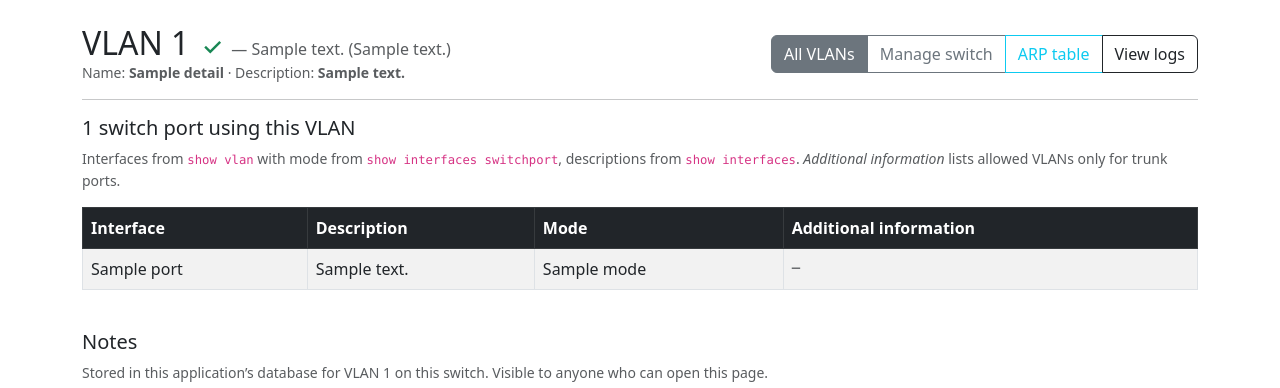
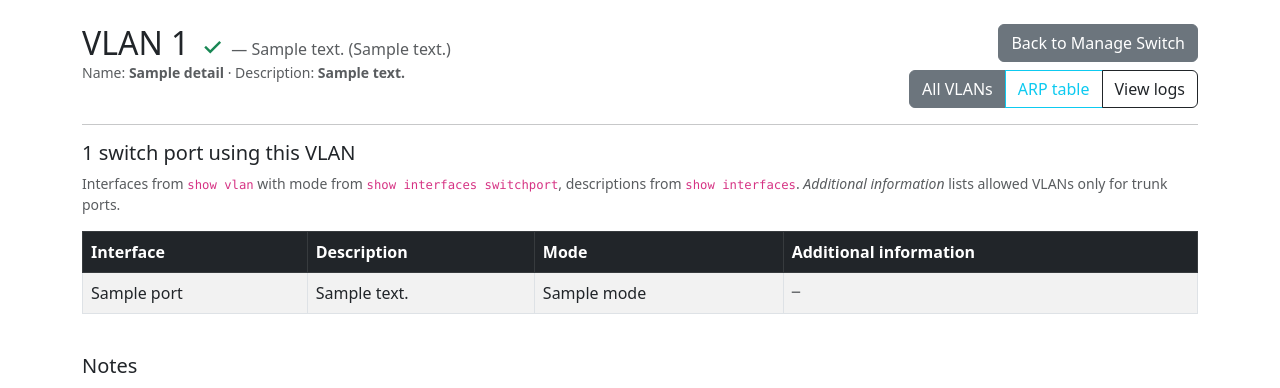
Before and after one commit to joeldavis84/switchport-management, a Flask app: template app/templates/vlan_detail.html in a window 1280 px wide. Shown: the part 56-444 px from the top of the page. Run offline with Flask 3, Linux system fonts and the light colour scheme; tables that the repository leaves empty hold one stand-in row (values such as "Sample post"); the template is opened without the code that fills it: values that come from a table or form of the project are taken from there, most other values are stand-ins (such as "Sample title", 1, 10 or a date in 2020).

Commit message:
Refactor VLAN templates: Update button layout and styling for improved user experience and consistency across VLAN table and detail views.

```diff
--- a/app/templates/vlan_detail.html
+++ b/app/templates/vlan_detail.html
@@ -1,6 +1,6 @@
 {% extends 'base.html' %}
 {% block content %}
-<div class="d-flex justify-content-between align-items-center mb-3 flex-wrap gap-2">
+<div class="d-flex justify-content-between align-items-start mb-3 flex-wrap gap-3">
     <div>
         <h2 class="mb-0">
             VLAN {{ vlan_id }}
@@ -21,11 +21,13 @@
         <p class="text-muted mb-0 small">Description: <strong>{{ detail.description }}</strong></p>
         {% endif %}
     </div>
-    <div class="btn-group" role="group" aria-label="Navigation">
-        <a href="{{ url_for('switches.vlan_table', id=switch.id) }}" class="btn btn-secondary">All VLANs</a>
-        <a href="{{ url_for('switches.manage_switch', id=switch.id) }}" class="btn btn-outline-secondary">Manage switch</a>
-        <a href="{{ url_for('switches.arp_table', id=switch.id) }}" class="btn btn-outline-info">ARP table</a>
-        <a href="{{ url_for('switches.switch_logs', id=switch.id) }}" class="btn btn-outline-dark">View logs</a>
+    <div class="d-flex flex-column align-items-end gap-2">
+        <a href="{{ url_for('switches.manage_switch', id=switch.id) }}" class="btn btn-secondary">Back to Manage Switch</a>
+        <div class="btn-group" role="group" aria-label="Navigation">
+            <a href="{{ url_for('switches.vlan_table', id=switch.id) }}" class="btn btn-secondary">All VLANs</a>
+            <a href="{{ url_for('switches.arp_table', id=switch.id) }}" class="btn btn-outline-info">ARP table</a>
+            <a href="{{ url_for('switches.switch_logs', id=switch.id) }}" class="btn btn-outline-dark">View logs</a>
+        </div>
     </div>
 </div>
 
```
Also changed, not shown: app/templates/vlan_table.html (+7 -5 lines).
